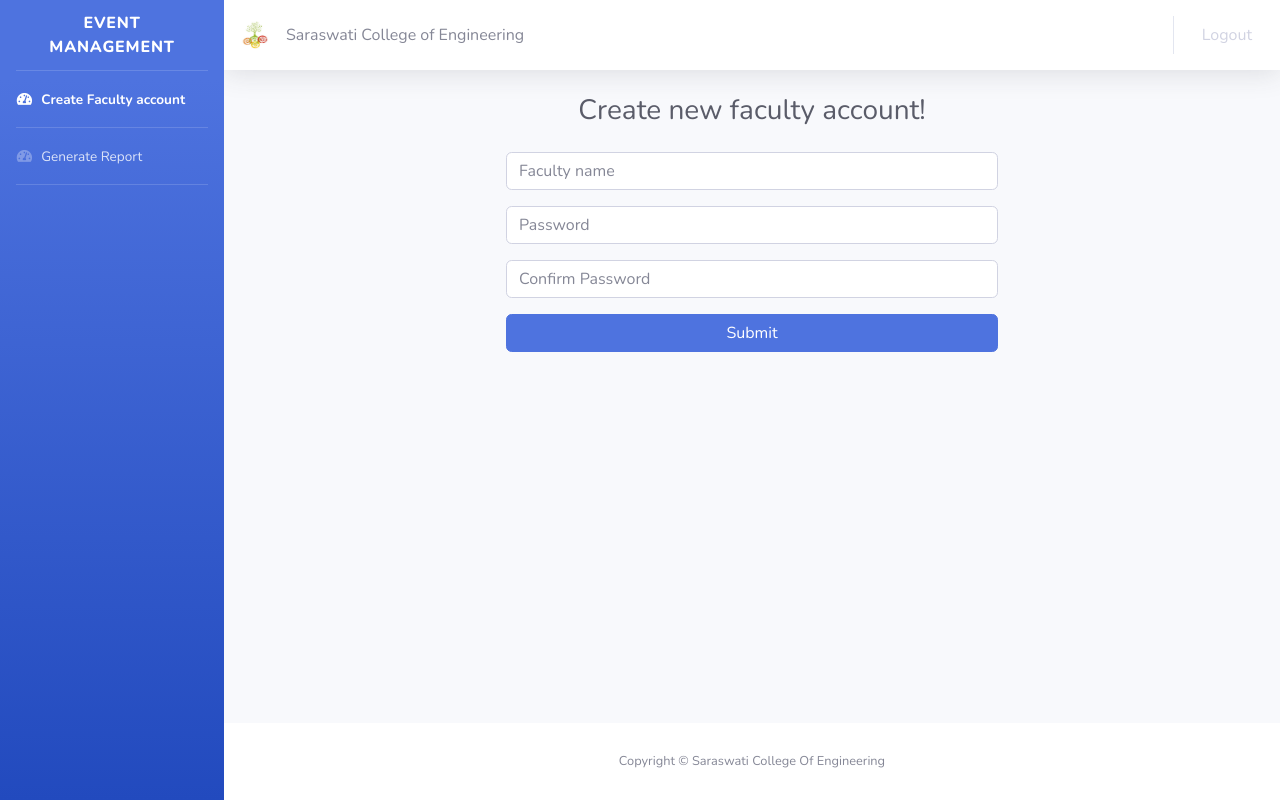
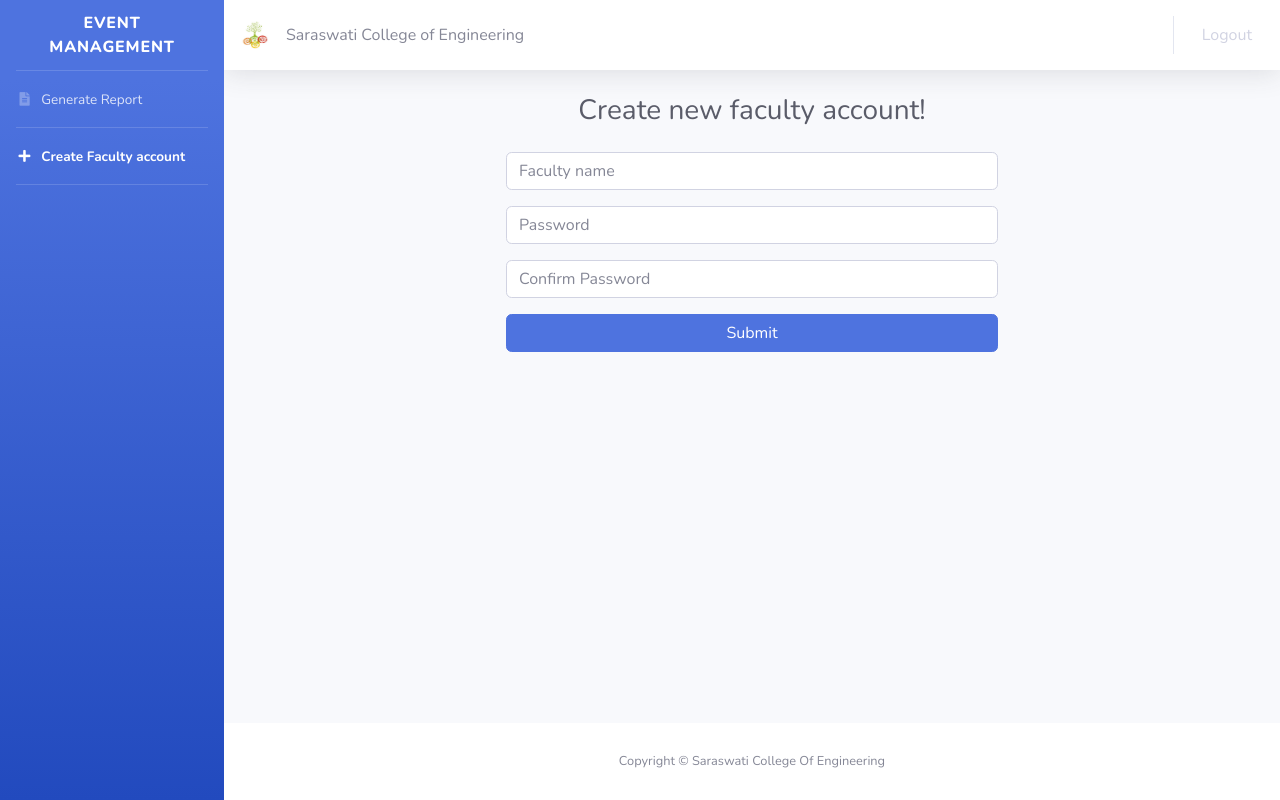
Before and after one commit to skini028/event_management, a PHP site: page /create_faculty.php in a window 1280 px wide. Run offline with PHP 8.4, Linux system fonts and the light colour scheme; the visitor is signed in with stand-in values (Sample User, id 1).

Commit message:
correct navbar icons

```diff
--- a/complete_event.php
+++ b/complete_event.php
@@ -154,7 +154,7 @@ if(isset($_POST['submit'])){
       <!-- Nav Item - Dashboard -->
       <li class="nav-item">
         <a class="nav-link" href="main.php">
-          <i class="fas fa-fw fa-tachometer-alt"></i>
+          <i class="fas fa-fw fa-plus"></i>
           <span>Add Event</span></a>
       </li>
 
@@ -162,7 +162,7 @@ if(isset($_POST['submit'])){
 
       <li class="nav-item active">
         <a class="nav-link" href="complete_event.php">
-          <i class="fas fa-fw fa-tachometer-alt"></i>
+          <i class="fas fa-fw fa-check"></i>
           <span>Event Completion</span></a>
       </li>
 
--- a/create_faculty.php
+++ b/create_faculty.php
@@ -65,19 +65,21 @@
       <hr class="sidebar-divider my-0">
 
       <!-- Nav Item - Dashboard -->
-      <li class="nav-item active">
-        <a class="nav-link" href="create_faculty.php">
-          <i class="fas fa-fw fa-tachometer-alt"></i>
-          <span>Create Faculty account</span></a>
+
+      <li class="nav-item">
+        <a class="nav-link" href="adminmain.php">
+          <i class="fas fa-fw fa-file-alt"></i>
+          <span>Generate Report</span></a>
       </li>
 
       <hr class="sidebar-divider my-0">
 
-      <li class="nav-item">
-        <a class="nav-link" href="adminmain.php">
-          <i class="fas fa-fw fa-tachometer-alt"></i>
-          <span>Generate Report</span></a>
+      <li class="nav-item active">
+        <a class="nav-link" href="create_faculty.php">
+          <i class="fas fa-fw fa-plus"></i>
+          <span>Create Faculty account</span></a>
       </li>
+
 
 
 
--- a/main.php
+++ b/main.php
@@ -81,7 +81,7 @@ if(isset($_POST['submit'])){
       <!-- Nav Item - Dashboard -->
       <li class="nav-item active">
         <a class="nav-link" href="index.html">
-          <i class="fas fa-fw fa-tachometer-alt"></i>
+          <i class="fas fa-fw fa-plus"></i>
           <span>Add Event</span></a>
       </li>
 
@@ -89,7 +89,7 @@ if(isset($_POST['submit'])){
 
       <li class="nav-item">
         <a class="nav-link" href="complete_event.php">
-          <i class="fas fa-fw fa-tachometer-alt"></i>
+          <i class="fas fa-fw fa-check"></i>
           <span>Event Completion</span></a>
       </li>
 
```
Also changed, not shown: adminmain.php (+9 -8 lines).
